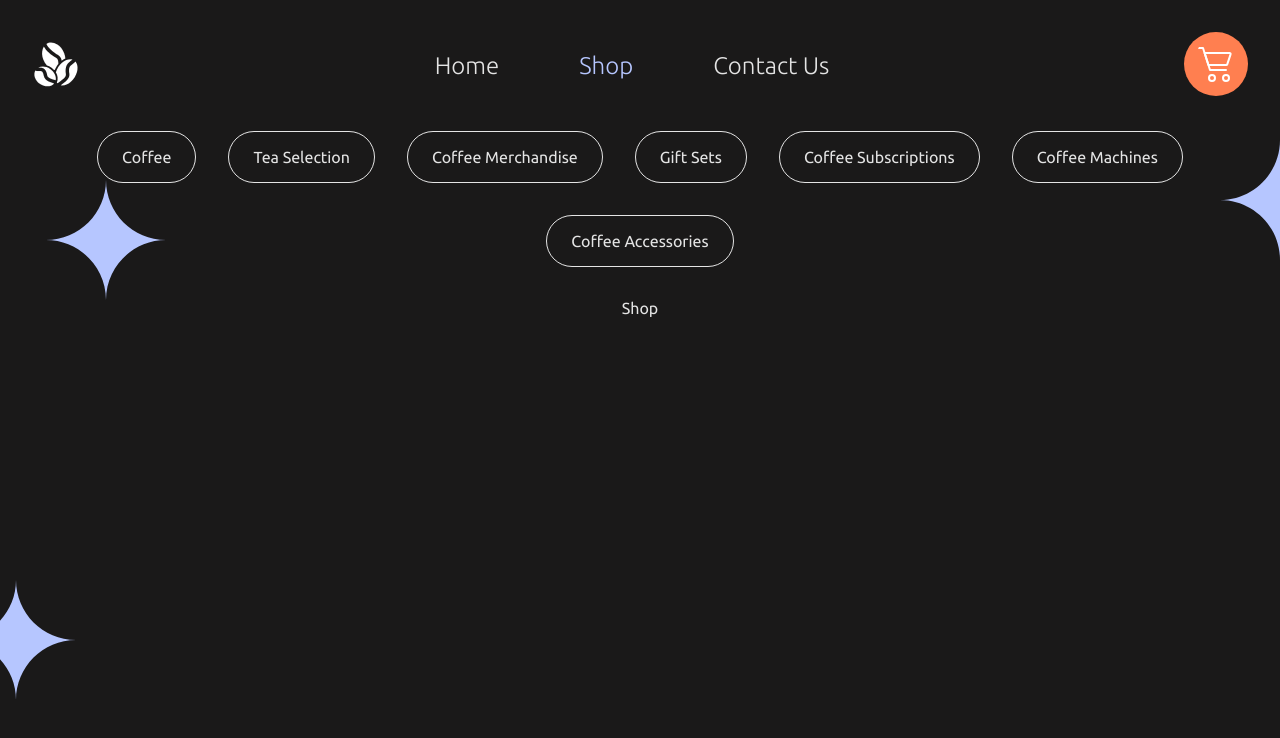
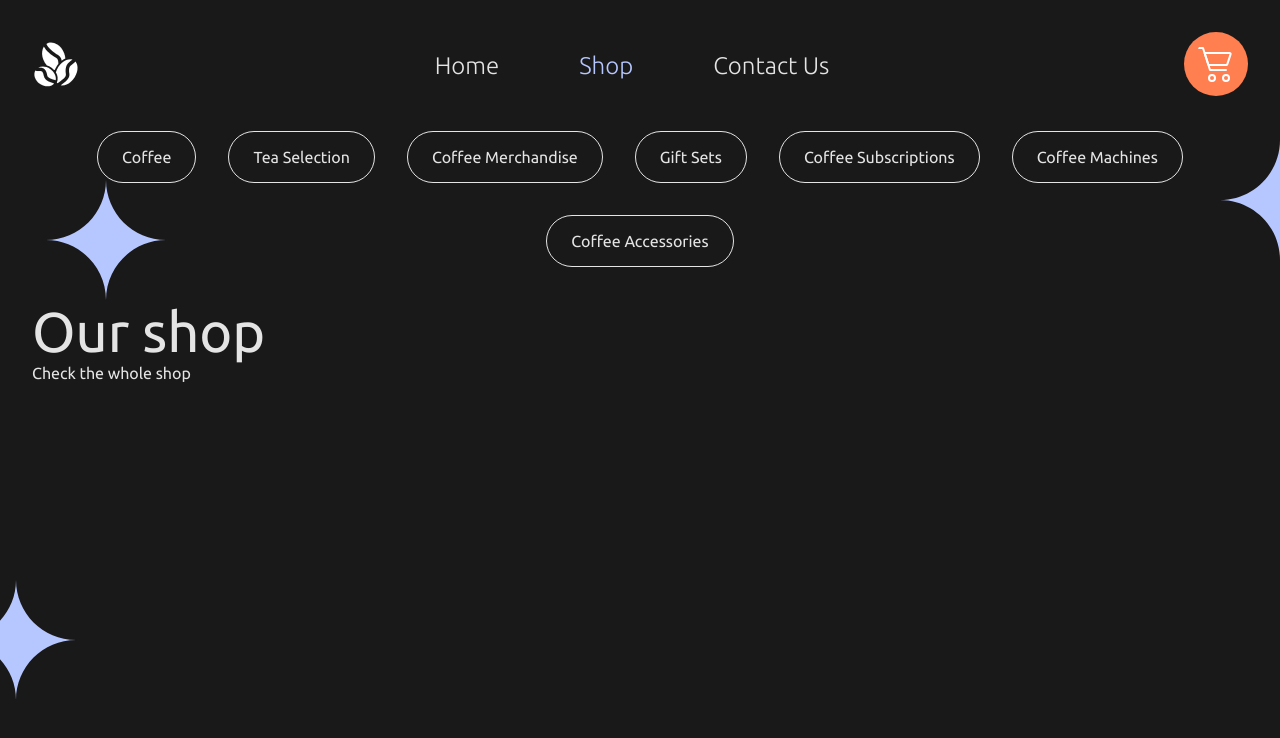
Before and after one commit to tomaszwasik31/react-shopping-cart, a React (Create React App) app: page /shop in a window 1280 px wide. Shown: the top 738 px of the page. Built offline with nearby package versions, Linux system fonts and the light colour scheme.

Commit message:
added default  shop page

```diff
--- a/src/components/Nav.js
+++ b/src/components/Nav.js
@@ -7,6 +7,7 @@ export default function Nav() {
     <nav className="nav container-max">
       <div className="logo-container ">
         <img className="logo" src={logo} alt="logo" />
+
       </div>
       <div className="nav-links-container">
         <div>
@@ -17,17 +18,7 @@ export default function Nav() {
               </NavLink>
             </li>
             <li className="nav-link">
-              <NavLink
-                to="/shop"
-                isActive={(match, location) => {
-                  return location.pathname.includes("/shop");
-                  // The isActive function in NavLink checks if the current pathname includes "/shop".
-                  // If true, the NavLink is considered active and applies the corresponding styling.
-                  // This ensures the "Shop" NavLink remains active on both the "/shop" route and its subpages.
-                }}
-              >
-                Shop
-              </NavLink>
+              <NavLink to="/shop">Shop</NavLink>
             </li>
 
             <li className="nav-link">
--- a/src/pages/Shop.js
+++ b/src/pages/Shop.js
@@ -1,9 +1,12 @@
-import { Outlet, NavLink } from "react-router-dom";
+import { Outlet, NavLink, useLocation } from "react-router-dom";
 
 const getNavLinkClassName = ({ isActive }) =>
   isActive ? "btn active-btn" : "btn";
 
 export default function Shop() {
+  const location = useLocation();
+  const isShopRoute = location.pathname === "/shop";
+
   return (
     <>
       <div className="page-wrapper container-max">
@@ -38,8 +41,10 @@ export default function Shop() {
             Coffee Accessories
           </NavLink>
         </div>
-        Shop
       </div>
+      <h1>Our shop</h1>
+      {isShopRoute && <p>Check the whole shop</p>}
+
       <Outlet />
     </>
   );
```
